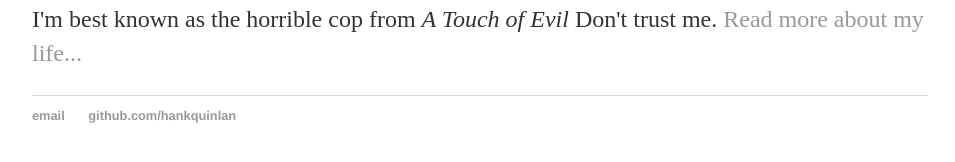
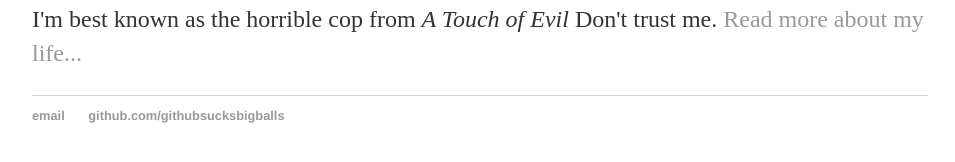
Before and after one commit to githubsucksbigballs/githubsucksbigballs.github.io, a Jekyll site: the page built from index.html, in a window 1280 px wide. Shown: the part 194-356 px from the top of the page, without its empty margins (160-1115 px from the left). Built offline with Jekyll 4.4.1, drawn with Linux system fonts in a browser that asks for light colours; some web fonts are replaced.

Commit message:
Update default.html

```diff
--- a/_layouts/default.html
+++ b/_layouts/default.html
@@ -22,7 +22,7 @@
 			<footer>
 	    		<ul>
 	        		<li><a href="mailto:hankquinlanhub@gmail.com">email</a></li>
-	        		<li><a href="https://github.com/hankquinlan">github.com/hankquinlan</a></li>
+	        		<li><a href="https://github.com/githubsucksbigballs">github.com/githubsucksbigballs</a></li>
 				</ul>
 			</footer>
 		</body>
```
